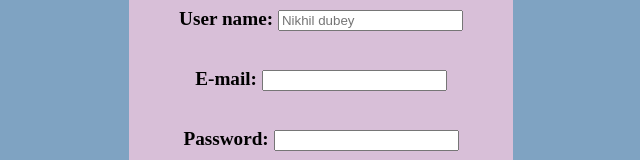
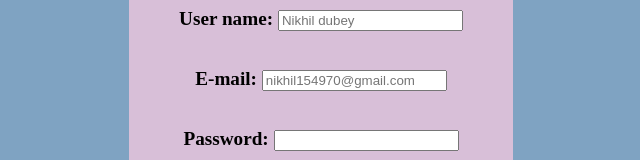
Before and after one commit to nikhil154970/login-page, a plain HTML site: page index.html in a window 1280 px wide. Shown: the part 192-352 px from the top of the page, without its empty margins (371-1011 px from the left). Drawn offline with Linux system fonts and the light colour scheme.

Commit message:
Update index.html

```diff
--- a/index.html
+++ b/index.html
@@ -14,7 +14,7 @@
                 <label for="fname"><b>User name:</b></label>
                 <input type="text" id="fname" name="fname" placeholder="Nikhil dubey"required> <br><br>
                 <label for="email"><b>E-mail:</b></label>
-                <input type="email" id="e-mail" name="email"> <br><br>
+                <input type="email" id="e-mail" name="email" placeholder="nikhil154970@gmail.com"required> <br><br>
                 <label for="password"><b>Password:</b> </label>
                 <input type="password" id="password" name="password"> <br><br>
                 <input class="sumbit" type="submit"  value="Submit">
```
